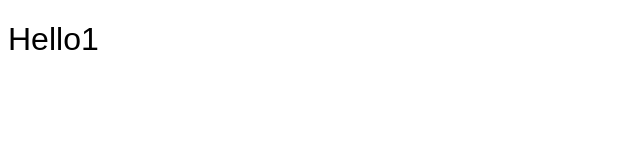
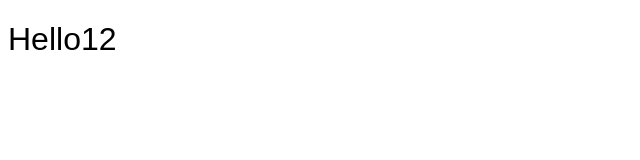
Before and after one commit to betterthan0/web-test, a plain HTML site: page index.html in a window 1280 px wide. Shown: the full height of the page, 0-640 px from the left. Drawn offline with Linux system fonts and the light colour scheme.

Commit message:
Update index.html

```diff
--- a/index.html
+++ b/index.html
@@ -15,7 +15,7 @@
 <body>
 
     <h1>
-        Hello1
+        Hello12
     </h1>
 </body>
 </html>
```
